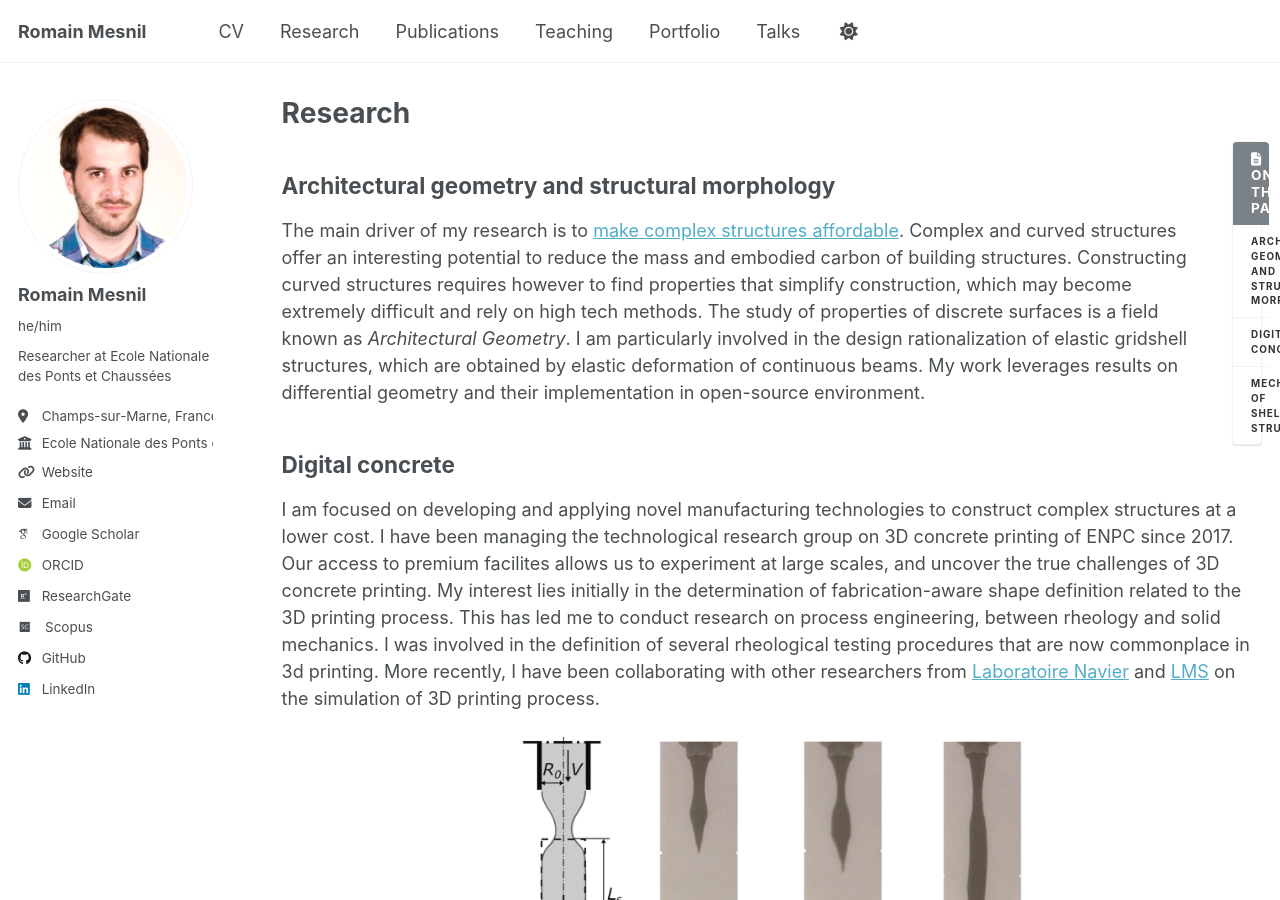
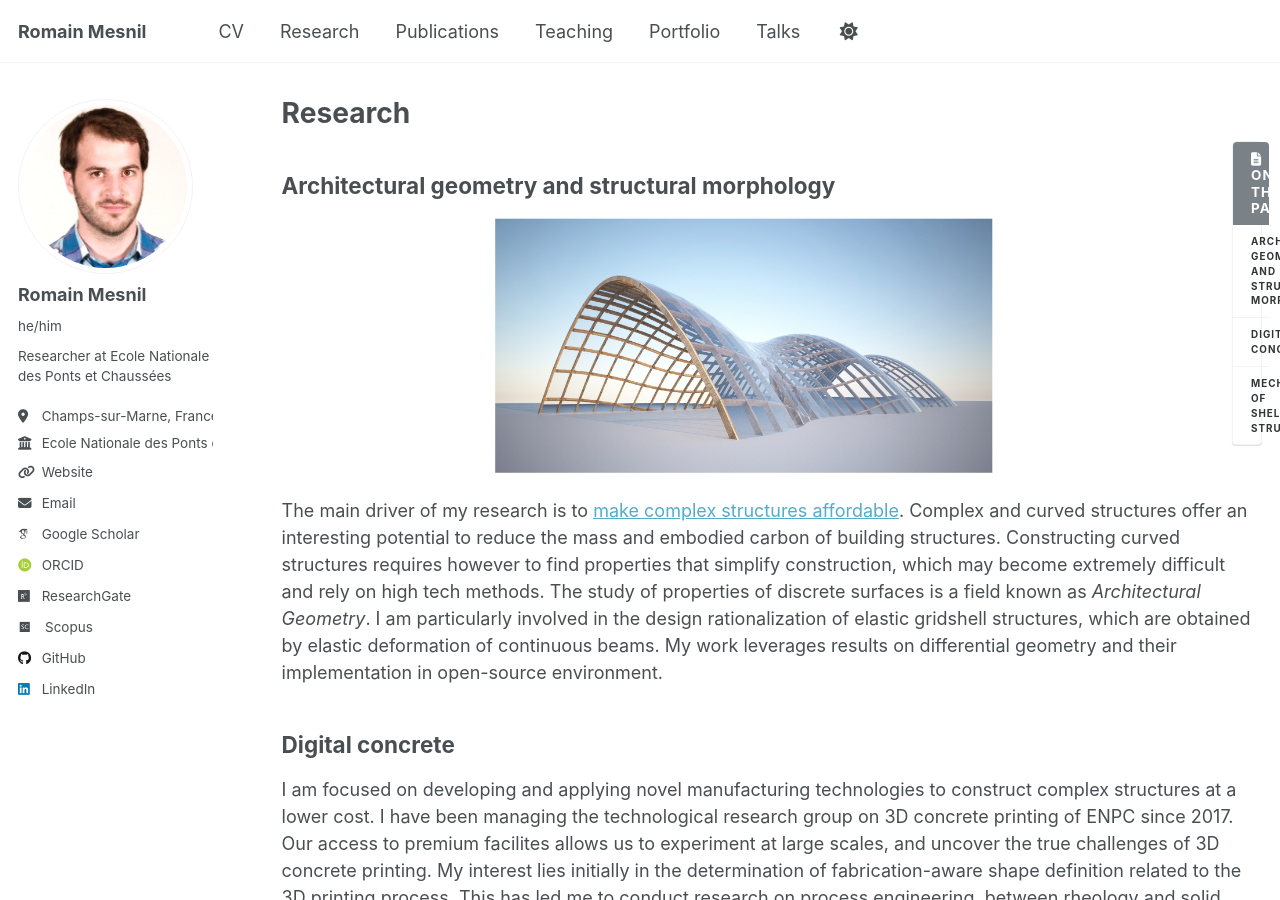
Before and after one commit to romainmesnil/romainmesnil.github.io, a Jekyll site: the page built from _pages/research.md, in a window 1280 px wide and 900 px high. Built offline with Jekyll 4.4.1, drawn with Linux system fonts in a browser that asks for light colours; some web fonts are replaced.

Commit message:
Update research.md

```diff
--- a/_pages/research.md
+++ b/_pages/research.md
@@ -9,6 +9,11 @@ author_profile: true
 {% include toc %}
 
 ## Architectural geometry and structural morphology
+
+<p align="center">
+  <img src="../images/moulding.jpg" width=500 />
+</p>
+
 The main driver of my research is to [make complex structures affordable](https://www.researchgate.net/publication/349301133_Proposals_to_make_Complex_Structures_Affordable). Complex and curved structures offer an interesting potential to reduce the mass and embodied carbon of building structures. Constructing curved structures requires however to find properties that simplify construction, which may become extremely difficult and rely on high tech methods. The study of properties of discrete surfaces is a field known as _Architectural Geometry_. I am particularly involved in the design rationalization of elastic gridshell structures, which are obtained by elastic deformation of continuous beams. My work leverages results on differential geometry and their implementation in open-source environment.
 
 
```
